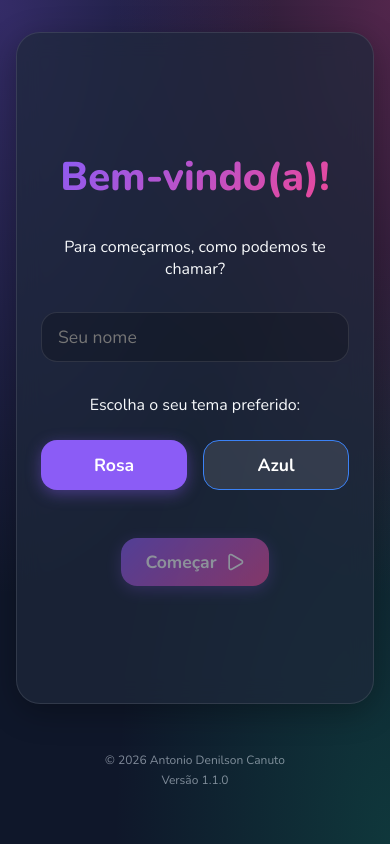
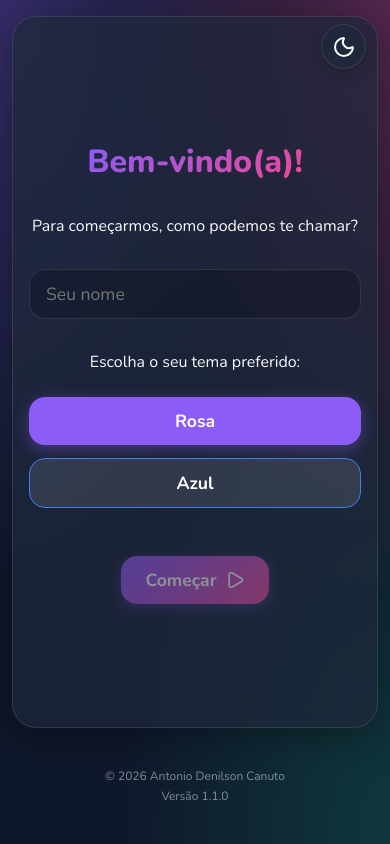
Before and after one commit to adcdenis/tabuadaDivertida, a React (Vite) app: page / in a window 390 px wide. Built offline with nearby package versions, Linux system fonts and the light colour scheme.

Commit message:
feat: implement core math study and testing application with theme support and progress tracking

```diff
--- a/dev-dist/sw.js
+++ b/dev-dist/sw.js
@@ -79,7 +79,7 @@ define(['./workbox-5a5d9309'], (function (workbox) { 'use strict';
    */
   workbox.precacheAndRoute([{
     "url": "index.html",
-    "revision": "0.2ppsiimbue"
+    "revision": "0.50hja9r1m0g"
   }], {});
   workbox.cleanupOutdatedCaches();
   workbox.registerRoute(new workbox.NavigationRoute(workbox.createHandlerBoundToURL("index.html"), {
--- a/src/App.tsx
+++ b/src/App.tsx
@@ -1,5 +1,5 @@
 import React, { useState, useEffect } from 'react';
-import { Play, BookOpen, BarChart3, ArrowLeft, Check, Trophy, Star, NotebookPen, HelpCircle, X } from 'lucide-react';
+import { Play, BookOpen, BarChart3, ArrowLeft, Check, Trophy, Star, NotebookPen, HelpCircle, X, Sun, Moon } from 'lucide-react';
 import confetti from 'canvas-confetti';
 import packageJson from '../package.json';
 
@@ -448,11 +448,16 @@ const App: React.FC = () => {
   return (
     <div className="app-container">
       {/* Header with Back Button */}
-      {currentScreen !== 'home' && currentScreen !== 'welcome' && (
-        <button className="btn btn-secondary" style={{ alignSelf: 'flex-start' }} onClick={handleBack}>
-          <ArrowLeft size={20} /> Voltar
-        </button>
-      )}
+      {/* Global Theme Toggle */}
+      <button
+        className="theme-toggle"
+        onClick={toggleTheme}
+        title={`Mudar para tema ${theme === 'rosa' ? 'Azul' : 'Rosa'}`}
+      >
+        {theme === 'rosa' ? <Moon size={24} /> : <Sun size={24} />}
+      </button>
+
+      {/* Header removed as Back button moved to bottom of specific screens */}
 
       {currentScreen === 'welcome' && (
         <div className="glass-panel flex-col flex-center animate-fade-in" style={{ flex: 1 }}>
@@ -542,7 +547,19 @@ const App: React.FC = () => {
           )}
           <p style={{ textAlign: 'center', marginBottom: '2rem' }}>Pronto para aprender e testar seus conhecimentos em matemática?</p>
 
-          {/* Ranking System */}
+          <div className="flex-col" style={{ width: '100%', maxWidth: '300px', marginBottom: '2rem' }}>
+            <button className="btn btn-primary" onClick={() => setCurrentScreen('study-config')}>
+              <BookOpen size={24} /> Estudar
+            </button>
+            <button className="btn btn-primary" onClick={() => setCurrentScreen('test-config')}>
+              <Play size={24} /> Teste
+            </button>
+            <button className="btn btn-secondary" onClick={() => setCurrentScreen('stats')}>
+              <BarChart3 size={24} /> Estatísticas
+            </button>
+          </div>
+
+          {/* Ranking System moved to bottom */}
           <div className="glass-panel" style={{ width: '100%', marginBottom: '1.5rem', padding: '1rem' }}>
             <div className="flex-col" style={{ marginBottom: '1rem', gap: '0.5rem' }}>
               <div className="flex-row">
@@ -673,22 +690,6 @@ const App: React.FC = () => {
               </div>
             </div>
           </div>
-
-          <div className="flex-col" style={{ width: '100%', maxWidth: '300px' }}>
-            <button className="btn btn-primary" onClick={() => setCurrentScreen('study-config')}>
-              <BookOpen size={24} /> Estudar
-            </button>
-            <button className="btn btn-primary" onClick={() => setCurrentScreen('test-config')}>
-              <Play size={24} /> Teste
-            </button>
-            <button className="btn btn-secondary" onClick={() => setCurrentScreen('stats')}>
-              <BarChart3 size={24} /> Estatísticas
-            </button>
-          </div>
-
-          <button className="btn btn-secondary" style={{ marginTop: '2rem', fontSize: '0.9rem', padding: '0.5rem 1rem' }} onClick={toggleTheme}>
-            Mudar Tema ({theme === 'rosa' ? 'Azul' : 'Rosa'})
-          </button>
         </div>
       )}
 
@@ -733,6 +734,10 @@ const App: React.FC = () => {
             >
               <Play size={20} /> Iniciar Estudo
             </button>
+
+            <button className="btn btn-secondary" style={{ marginTop: '1rem' }} onClick={handleBack}>
+              <ArrowLeft size={20} /> Voltar
+            </button>
           </div>
         </div>
       )}
@@ -770,6 +775,10 @@ const App: React.FC = () => {
           >
             {studyIndex < studyQuestions.length - 1 ? 'Próximo' : 'Finalizar Estudo'}
           </button>
+
+          <button className="btn btn-secondary" style={{ marginTop: '1rem', width: '100%' }} onClick={handleBack}>
+            <ArrowLeft size={20} /> Sair do Estudo
+          </button>
         </div>
       )}
 
@@ -797,6 +806,10 @@ const App: React.FC = () => {
               disabled={testTables.length === 0}
             >
               <Play size={20} /> Iniciar Teste (10 questões)
+            </button>
+
+            <button className="btn btn-secondary" style={{ marginTop: '1rem' }} onClick={handleBack}>
+              <ArrowLeft size={20} /> Voltar
             </button>
           </div>
         </div>
@@ -841,6 +854,10 @@ const App: React.FC = () => {
               );
             })}
           </div>
+
+          <button className="btn btn-secondary" style={{ marginTop: '2rem', width: '100%' }} onClick={handleBack}>
+            <ArrowLeft size={20} /> Sair do Teste
+          </button>
         </div>
       )}
 
@@ -1009,6 +1026,10 @@ const App: React.FC = () => {
               </div>
             )}
           </div>
+
+          <button className="btn btn-secondary" style={{ marginTop: '1rem' }} onClick={handleBack}>
+            <ArrowLeft size={20} /> Voltar
+          </button>
         </div>
       )}
       {/* Rodapé */}
--- a/src/style.css
+++ b/src/style.css
@@ -422,3 +422,96 @@ h1.gradient-text {
   from { transform: scale(1); filter: drop-shadow(0 0 20px currentColor); }
   to { transform: scale(1.05); filter: drop-shadow(0 0 40px currentColor); }
 }
+
+.theme-toggle {
+  position: absolute;
+  top: 1.5rem;
+  right: 1.5rem;
+  z-index: 100;
+  width: 45px;
+  height: 45px;
+  border-radius: 50%;
+  background: var(--surface);
+  border: 1px solid var(--surface-border);
+  color: var(--text-primary);
+  display: flex;
+  align-items: center;
+  justify-content: center;
+  cursor: pointer;
+  transition: all 0.3s ease;
+  backdrop-filter: blur(8px);
+  -webkit-backdrop-filter: blur(8px);
+  box-shadow: 0 4px 15px rgba(0, 0, 0, 0.2);
+}
+
+.theme-toggle:hover {
+  transform: scale(1.1);
+  background: rgba(255, 255, 255, 0.1);
+  border-color: var(--primary);
+}
+
+/* Responsive Media Queries */
+@media (max-width: 520px) {
+  .app-container {
+    padding: 1rem 0.75rem;
+    gap: 1rem;
+  }
+
+  .glass-panel {
+    padding: 1rem;
+  }
+
+  h1.gradient-text {
+    font-size: 2rem;
+  }
+
+  .grid-cols-2 {
+    grid-template-columns: 1fr;
+    gap: 0.8rem;
+  }
+
+  .grid-cols-4 {
+    grid-template-columns: repeat(2, 1fr);
+    gap: 0.5rem;
+  }
+
+  /* Specific adjustment for achievement cards on mobile */
+  .grid-cols-2 > .flex-row.flex-center {
+    justify-content: flex-start;
+    padding: 0.8rem !important;
+  }
+
+  .study-card {
+    height: 160px;
+  }
+
+  .study-card-front, .study-card-back {
+    font-size: 2.2rem;
+  }
+
+  .timer-badge {
+    top: 1rem;
+    right: 1rem;
+    font-size: 1rem;
+    padding: 0.3rem 0.7rem;
+  }
+}
+
+@media (max-width: 360px) {
+  .app-container {
+    padding: 0.75rem 0.5rem;
+  }
+
+  h1.gradient-text {
+    font-size: 1.8rem;
+  }
+
+  .grid-cols-4 {
+    gap: 0.3rem;
+  }
+
+  .table-selector-btn {
+    font-size: 1rem;
+    padding: 0.5rem;
+  }
+}
```
